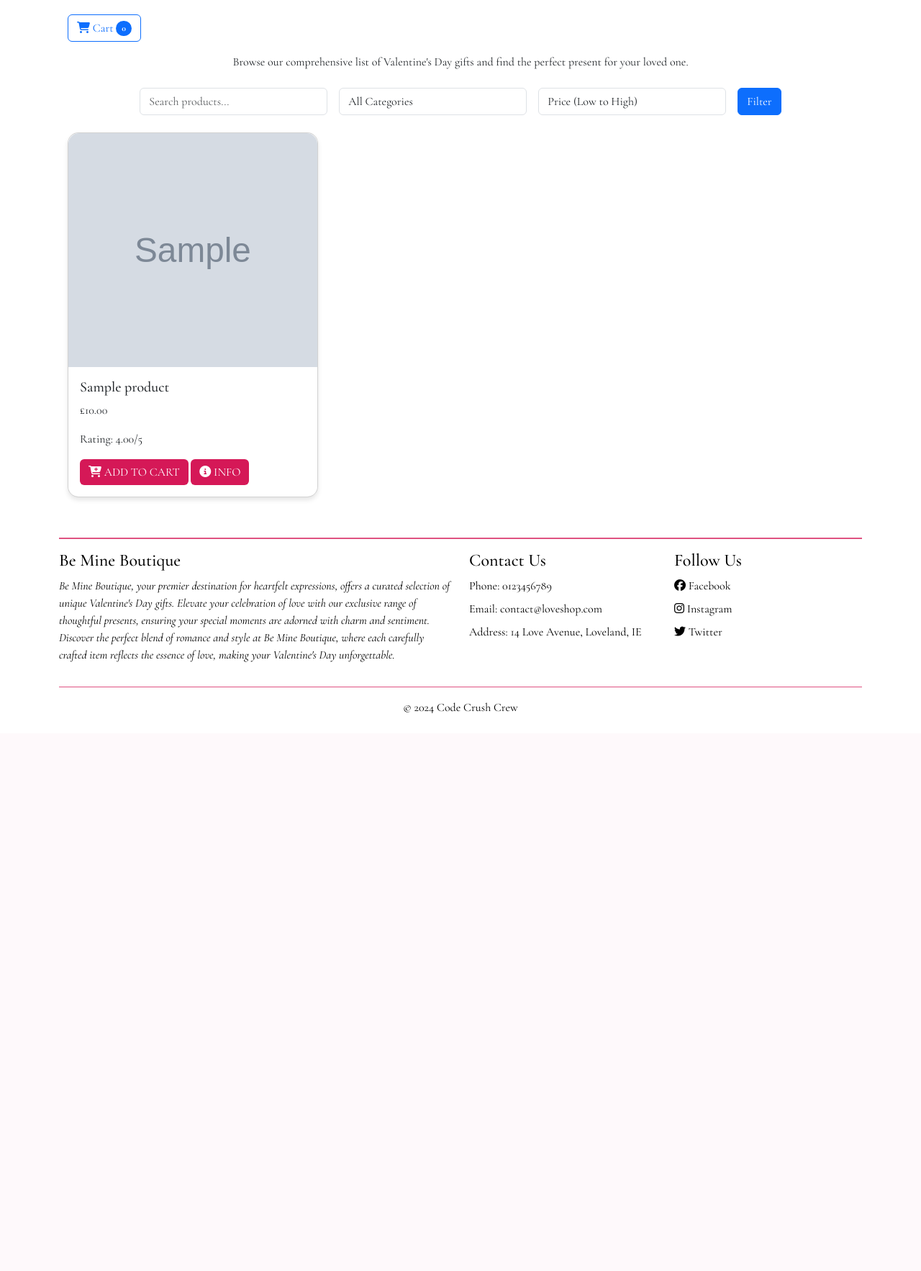
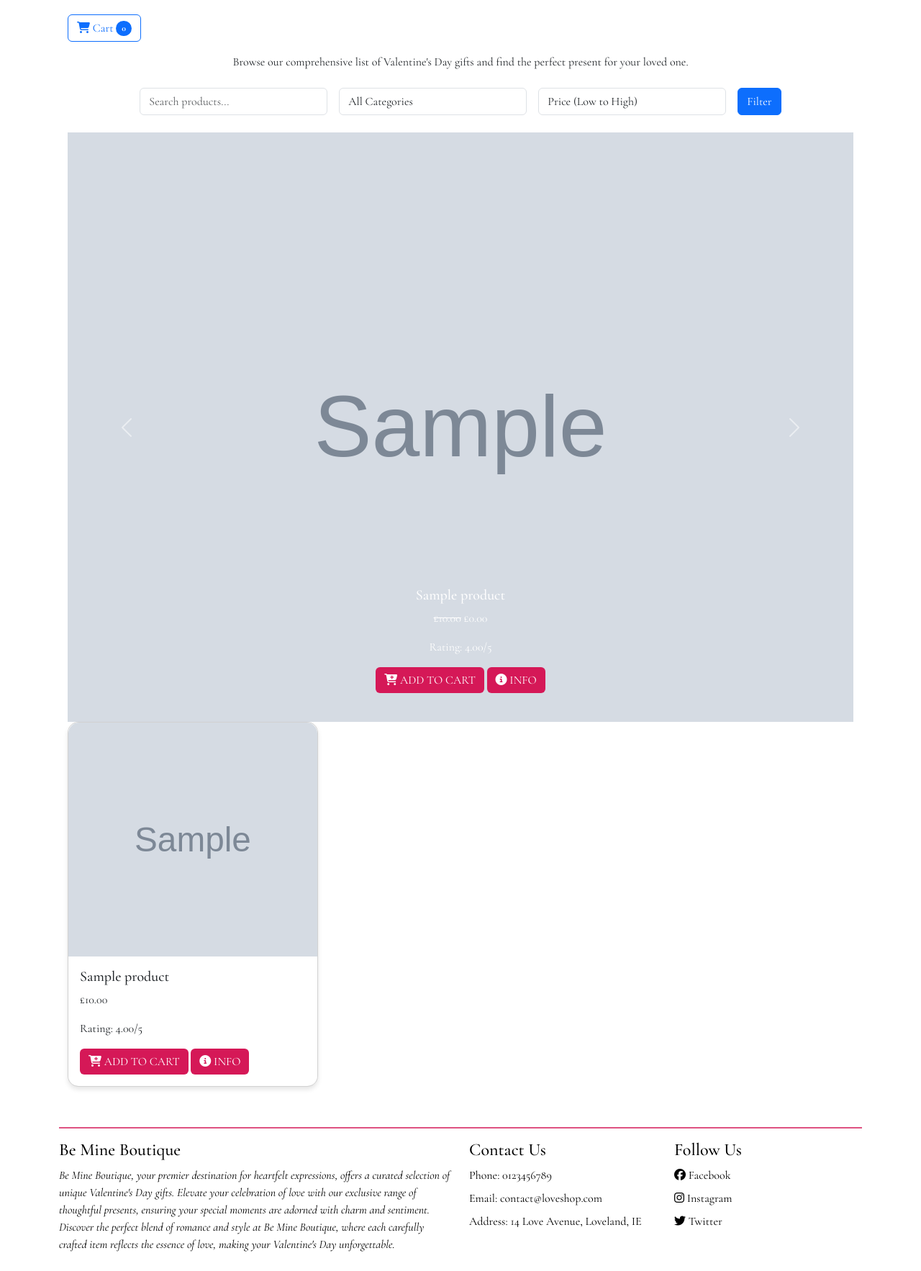
Before and after one commit to JesseRoss001/loveshop, a Django app: page /products/ in a window 1280 px wide. Shown: the part 206-1972 px from the top of the page at 72% size. Before the commit the page ends 1197 px from the top, so only its background shows below. Run offline with Django 5.2, Linux system fonts and the light colour scheme; tables that the repository leaves empty hold one stand-in row (values such as "Sample post"); grey boxes marked "Sample" are stand-in pictures; some libraries are stand-ins or nearby versions.

Commit message:
product-specials

```diff
--- a/products/__init__.py
+++ b/products/__init__.py
@@ -0,0 +1 @@
+default_app_config = 'loveshop.products.apps.ProductsConfig'
--- a/products/models.py
+++ b/products/models.py
@@ -21,6 +21,8 @@
     quantity_remaining = models.IntegerField(validators=[MinValueValidator(0)])
     image = models.ImageField(upload_to='product_images/')  # Assuming you have media set up
     rating = models.DecimalField(max_digits=3, decimal_places=2, null=True, blank=True, validators=[MinValueValidator(1), MaxValueValidator(5)])
+    is_valentines_special = models.BooleanField(default=False)
+    discounted_price = models.DecimalField(max_digits=10, decimal_places=2, null=True, blank=True)
 
     def __str__(self):
         return self.name
--- a/products/templates/products/product_list.html
+++ b/products/templates/products/product_list.html
@@ -73,22 +73,60 @@
         </div>
     </div>
 </div>
+<!-- Valentine's Specials Carousel -->
+<div id="valentinesCarousel" class="carousel slide" data-bs-ride="carousel">
+    <div class="carousel-inner">
+      {% for product in valentine_specials %}
+      <div class="carousel-item {% if forloop.first %}active{% endif %}">
+        <img src="{{ product.image.url }}" class="d-block w-100" alt="{{ product.name }}">
+        <div class="carousel-caption">
+          <h5>{{ product.name }}</h5>
+          <p>
+            <s>£{{ product.price }}</s> £{{ product.discounted_price }}
+          </p>
+          <p class="card-text">Rating: {{ product.rating }}/5</p>
+          {% if product.quantity_remaining > 0 %}
+          <a href="{% url 'products:add_to_cart' product.id %}" class="btn btn-primary add-to-cart" data-product-id="{{ product.id }}">
+              <i class="fas fa-cart-plus"></i> Add to cart
+          </a>
+          {% else %}
+          <button class="btn btn-secondary" disabled>Sold Out</button>
+          {% endif %}
+          <button type="button" class="btn btn-info" data-bs-toggle="modal" data-bs-target="#productInfoModal" data-product-id="{{ product.id }}">
+              <i class="fas fa-info-circle"></i> Info
+          </button>
+      </div>
 
 
+{% endfor %}
+</div>
+<a class="carousel-control-prev" href="#valentinesCarousel" role="button" data-bs-slide="prev">
+    <span class="carousel-control-prev-icon" aria-hidden="true"></span>
+    <span class="visually-hidden">Previous</span>
+</a>
+<a class="carousel-control-next" href="#valentinesCarousel" role="button" data-bs-slide="next">
+    <span class="carousel-control-next-icon" aria-hidden="true"></span>
+    <span class="visually-hidden">Next</span>
+</a>
+</div>
 
     <!-- Products Grid -->
     <div class="row row-cols-1 row-cols-md-3 g-4">
         {% for product in products %}
         <div class="col mb-3 {% if forloop.counter > 10 %}d-none d-sm-block{% endif %} {% if forloop.counter > 12 %}d-md-none{% endif %} {% if forloop.counter > 16 %}d-lg-none{% endif %}">
-            <div class="card h-100">
+            <div class="card h-100 {% if product.quantity_remaining <= 0 %}out-of-stock{% endif %}">
                 <img src="{{ product.image.url }}" class="card-img-top w-100 " alt="{{ product.name }}">
                 <div class="card-body">
                     <h5 class="card-title">{{ product.name }}</h5>
                     <p class="card-text">£{{ product.price }}</p>
                     <p class="card-text">Rating: {{ product.rating }}/5</p>
+                    {% if product.quantity_remaining > 0 %}
                     <a href="{% url 'products:add_to_cart' product.id %}" class="btn btn-primary add-to-cart" data-product-id="{{ product.id }}">
                         <i class="fas fa-cart-plus"></i> Add to cart
                     </a>
+                    {% else %}
+                    <button class="btn btn-secondary" disabled>Sold Out</button>
+                    {% endif %}
                     <button type="button" class="btn btn-info" data-bs-toggle="modal" data-bs-target="#productInfoModal" data-product-id="{{ product.id }}">
                         <i class="fas fa-info-circle"></i> Info
                     </button>
--- a/products/views.py
+++ b/products/views.py
@@ -8,11 +8,29 @@
 from django.shortcuts import redirect, get_object_or_404
 from django.views.decorators.http import require_POST
 from .models import Product, Cart, CartItem
+from django.contrib import messages
+from django.db.models import F, ExpressionWrapper, DecimalField
+
+# Call this function at the beginning of the product_list view or as a scheduled job
+def apply_valentines_discount():
+    # Reset any previous Valentine's discounts to avoid compounding
+    Product.objects.update(is_valentines_special=False, discounted_price=F('price'))
+
+    # Filter all jewelry and teddy bears
+    valentine_products = Product.objects.filter(
+        Q(category='jewellery') | Q(name__icontains='teddy bear'),
+        quantity_remaining__gt=0
+    )
+
+    # Apply a 50% discount to these products and mark them as Valentine's specials
+    valentine_products.update(
+        discounted_price=ExpressionWrapper(F('price') * 0.5, output_field=DecimalField()),
+        is_valentines_special=True
+    )
 def product_list(request):
     query = request.GET.get('query', '')
     category = request.GET.get('category', '')
     sort = request.GET.get('sort', '')
-
     products = Product.objects.all()
 
     if query:
@@ -29,8 +47,11 @@
     page_number = request.GET.get('page')
     page_obj = paginator.get_page(page_number)
 
+    # Inside your product_list view
+    valentine_specials = Product.objects.filter(is_valentines_special=True)
     return render(request, 'products/product_list.html', {
         'products': page_obj,
+        'valentine_specials': valentine_specials,
         'CATEGORY_CHOICES': CATEGORY_CHOICES
     })
 
@@ -117,8 +138,14 @@
     cart = Cart.objects.get(user=request.user)
     return render(request, 'products/view_cart_content.html', {'cart': cart})
 
+@login_required
 def checkout(request):
-    # Your checkout logic here
+    cart = Cart.objects.get(user=request.user)
+    for item in cart.items.all():
+        if item.product.quantity_remaining < item.quantity:
+            messages.error(request, f"You must remove {item.product.name} because there is only {item.product.quantity_remaining} left in stock. Please update your cart.")
+            return redirect('view_cart')
+    # Proceed with checkout logic if all items are in stock
     return render(request, 'checkout.html')
 
 def product_detail(request, product_id):
--- a/static/products/css/style.css
+++ b/static/products/css/style.css
@@ -108,3 +108,23 @@
         opacity: 0;
     }
 }
+
+
+.carousel-caption .original-price {
+    text-decoration: line-through;
+    color: grey;
+  }
+
+  .carousel-caption .discounted-price {
+    color: red;
+    font-weight: bold;
+  }
+
+  /* New styles for out-of-stock products */
+  .out-of-stock {
+    opacity: 0.5;
+  }
+
+  .out-of-stock .add-to-cart {
+    display: none;
+  }
```
Also changed, not shown: products/admin.py (+16 -1 lines), products/migrations/0004_product_discounted_price_and_more.py (added).
